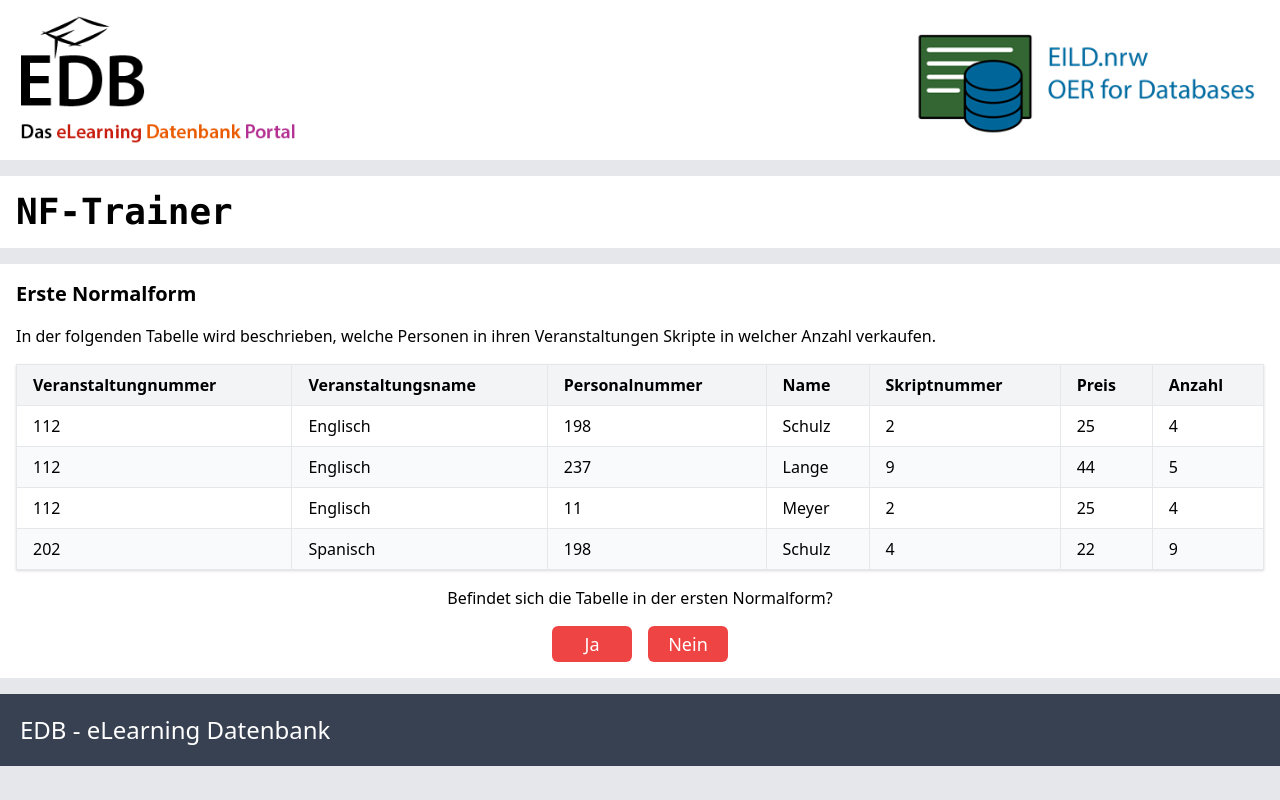
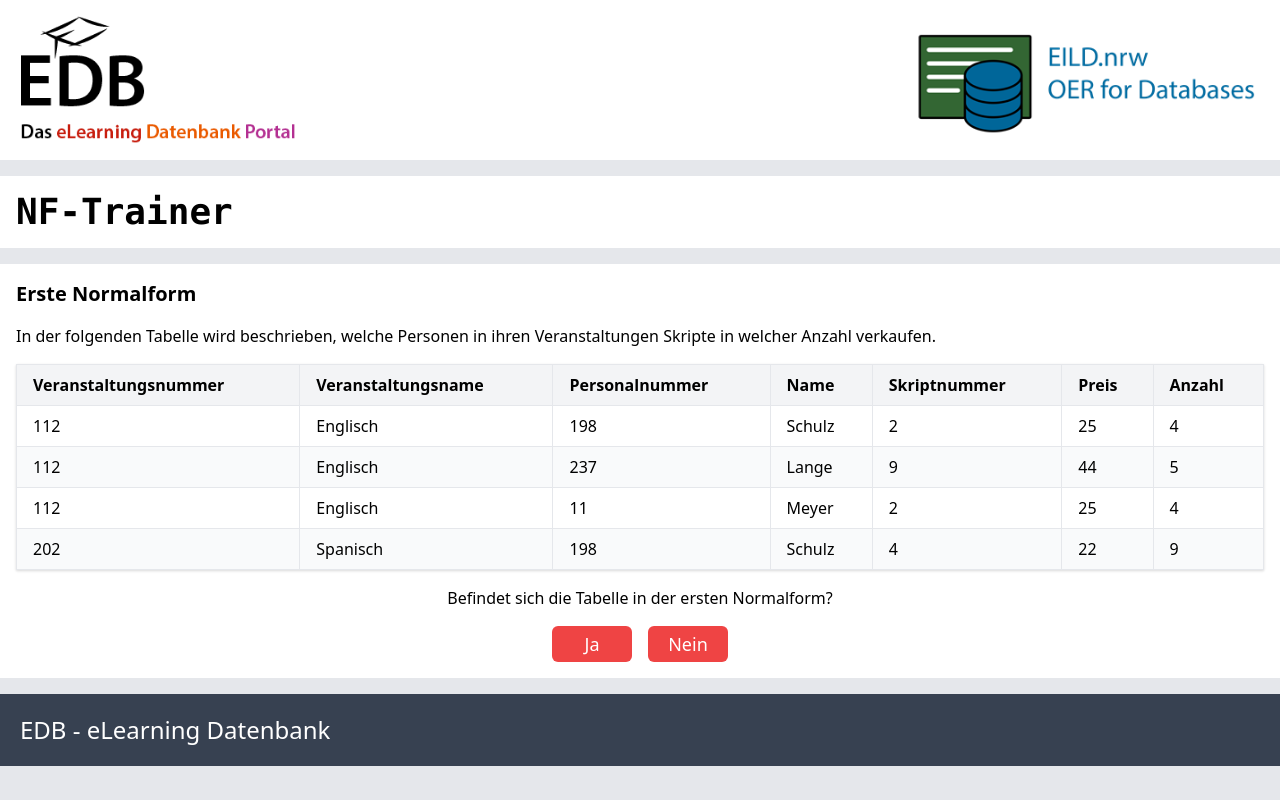
Before and after one commit to orca-nrw/nf-trainer, a React (Create React App) app: page /#/tasks/1/firstNormalForm in a window 1280 px wide. Built offline with nearby package versions, Linux system fonts and the light colour scheme.

Commit message:
Fixed typo

```diff
--- a/src/data.ts
+++ b/src/data.ts
@@ -4,7 +4,7 @@ export default [
     description: 'In der folgenden Tabelle wird beschrieben, welche Personen in ihren Veranstaltungen Skripte in welcher Anzahl verkaufen.',
     tableData: [
       {
-        Veranstaltungnummer: 112,
+        Veranstaltungsnummer: 112,
         Veranstaltungsname: 'Englisch',
         Personalnummer: 198,
         Name: 'Schulz',
@@ -13,7 +13,7 @@ export default [
         Anzahl: 4
       },
       {
-        Veranstaltungnummer: 112,
+        Veranstaltungsnummer: 112,
         Veranstaltungsname: 'Englisch',
         Personalnummer: 237,
         Name: 'Lange',
@@ -22,7 +22,7 @@ export default [
         Anzahl: 5
       },
       {
-        Veranstaltungnummer: 112,
+        Veranstaltungsnummer: 112,
         Veranstaltungsname: 'Englisch',
         Personalnummer: 11,
         Name: 'Meyer',
@@ -31,7 +31,7 @@ export default [
         Anzahl: 4
       },
       {
-        Veranstaltungnummer: 202,
+        Veranstaltungsnummer: 202,
         Veranstaltungsname: 'Spanisch',
         Personalnummer: 198,
         Name: 'Schulz',
```
